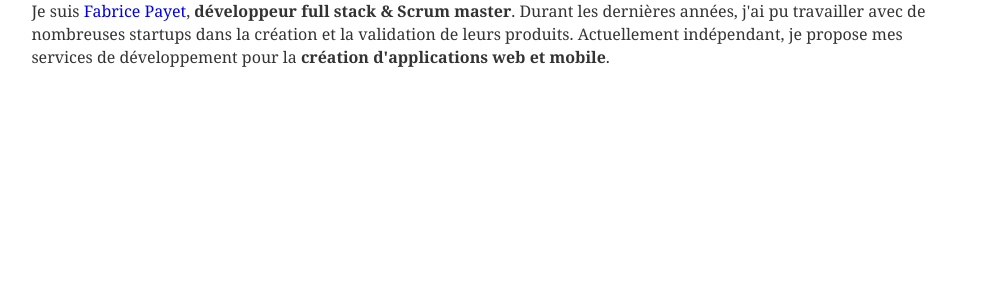
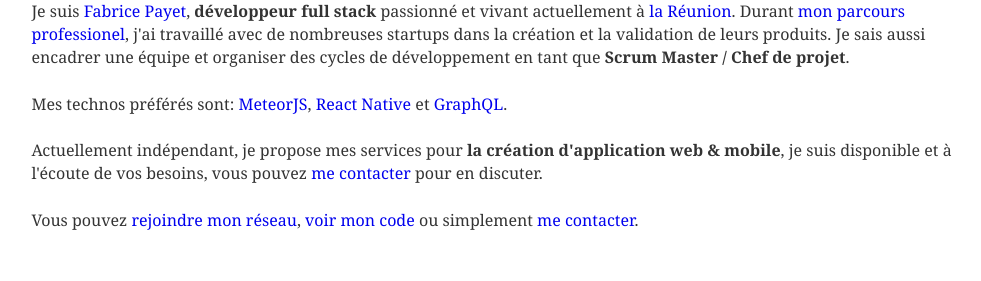
Before and after one commit to fabricepayet/fabricepayet.fr, a Gatsby site: page / in a window 1280 px wide. Shown: the whole page, without its empty margins (146-1127 px from the left). Built offline with nearby package versions, Linux system fonts and the light colour scheme; Gatsby itself is replaced by a stand-in of ours.

Commit message:
change about text

```diff
--- a/src/components/Header/index.js
+++ b/src/components/Header/index.js
@@ -58,7 +58,6 @@ const Header = () => (
   <div
     style={{
       borderBottom: '1px solid #ddd',
-      marginBottom: '48px',
       backgroundColor: 'whitesmoke',
     }}
   >
--- a/src/layouts/index.css
+++ b/src/layouts/index.css
@@ -5,6 +5,8 @@ html {
 }
 body {
   margin: 0;
+  height: 100vh;
+  background-color: whitesmoke;
 }
 article,
 aside,
@@ -60,7 +62,7 @@ dfn {
 }
 h1 {
   font-size: 2em;
-  margin: .67em 0;
+  margin: 0.67em 0;
 }
 mark {
   background-color: #ff0;
@@ -77,10 +79,10 @@ sup {
   vertical-align: baseline;
 }
 sub {
-  bottom: -.25em;
+  bottom: -0.25em;
 }
 sup {
-  top: -.5em;
+  top: -0.5em;
 }
 img {
   border-style: none;
@@ -122,29 +124,29 @@ button,
 select {
   text-transform: none;
 }
-[type=reset],
-[type=submit],
+[type='reset'],
+[type='submit'],
 button,
-html [type=button] {
+html [type='button'] {
   -webkit-appearance: button;
 }
-[type=button]::-moz-focus-inner,
-[type=reset]::-moz-focus-inner,
-[type=submit]::-moz-focus-inner,
+[type='button']::-moz-focus-inner,
+[type='reset']::-moz-focus-inner,
+[type='submit']::-moz-focus-inner,
 button::-moz-focus-inner {
   border-style: none;
   padding: 0;
 }
-[type=button]:-moz-focusring,
-[type=reset]:-moz-focusring,
-[type=submit]:-moz-focusring,
+[type='button']:-moz-focusring,
+[type='reset']:-moz-focusring,
+[type='submit']:-moz-focusring,
 button:-moz-focusring {
   outline: 1px dotted ButtonText;
 }
 fieldset {
   border: 1px solid silver;
   margin: 0 2px;
-  padding: .35em .625em .75em;
+  padding: 0.35em 0.625em 0.75em;
 }
 legend {
   box-sizing: border-box;
@@ -157,26 +159,26 @@ legend {
 textarea {
   overflow: auto;
 }
-[type=checkbox],
-[type=radio] {
+[type='checkbox'],
+[type='radio'] {
   box-sizing: border-box;
   padding: 0;
 }
-[type=number]::-webkit-inner-spin-button,
-[type=number]::-webkit-outer-spin-button {
+[type='number']::-webkit-inner-spin-button,
+[type='number']::-webkit-outer-spin-button {
   height: auto;
 }
-[type=search] {
+[type='search'] {
   -webkit-appearance: textfield;
   outline-offset: -2px;
 }
-[type=search]::-webkit-search-cancel-button,
-[type=search]::-webkit-search-decoration {
+[type='search']::-webkit-search-cancel-button,
+[type='search']::-webkit-search-decoration {
   -webkit-appearance: none;
 }
 ::-webkit-input-placeholder {
   color: inherit;
-  opacity: .54;
+  opacity: 0.54;
 }
 ::-webkit-file-upload-button {
   -webkit-appearance: button;
@@ -202,10 +204,10 @@ body {
   font-weight: normal;
   word-wrap: break-word;
   font-kerning: normal;
-  -moz-font-feature-settings: "kern", "liga", "clig", "calt";
-  -ms-font-feature-settings: "kern", "liga", "clig", "calt";
-  -webkit-font-feature-settings: "kern", "liga", "clig", "calt";
-  font-feature-settings: "kern", "liga", "clig", "calt";
+  -moz-font-feature-settings: 'kern', 'liga', 'clig', 'calt';
+  -ms-font-feature-settings: 'kern', 'liga', 'clig', 'calt';
+  -webkit-font-feature-settings: 'kern', 'liga', 'clig', 'calt';
+  font-feature-settings: 'kern', 'liga', 'clig', 'calt';
 }
 img {
   max-width: 100%;
@@ -573,10 +575,10 @@ td,
 th {
   text-align: left;
   border-bottom: 1px solid hsla(0, 0%, 0%, 0.12);
-  font-feature-settings: "tnum";
-  -moz-font-feature-settings: "tnum";
-  -ms-font-feature-settings: "tnum";
-  -webkit-font-feature-settings: "tnum";
+  font-feature-settings: 'tnum';
+  -moz-font-feature-settings: 'tnum';
+  -ms-font-feature-settings: 'tnum';
+  -webkit-font-feature-settings: 'tnum';
   padding-left: 0.96667rem;
   padding-right: 0.96667rem;
   padding-top: 0.725rem;
@@ -594,8 +596,8 @@ tt,
 code {
   background-color: hsla(0, 0%, 0%, 0.04);
   border-radius: 3px;
-  font-family: "SFMono-Regular", Consolas, "Roboto Mono", "Droid Sans Mono",
-    "Liberation Mono", Menlo, Courier, monospace;
+  font-family: 'SFMono-Regular', Consolas, 'Roboto Mono', 'Droid Sans Mono',
+    'Liberation Mono', Menlo, Courier, monospace;
   padding: 0;
   padding-top: 0.2em;
   padding-bottom: 0.2em;
@@ -609,13 +611,13 @@ code:after,
 tt:before,
 tt:after {
   letter-spacing: -0.2em;
-  content: " ";
+  content: ' ';
 }
 pre code:before,
 pre code:after,
 pre tt:before,
 pre tt:after {
-  content: "";
+  content: '';
 }
 @media only screen and (max-width: 480px) {
   html {
--- a/src/pages/index.js
+++ b/src/pages/index.js
@@ -3,9 +3,6 @@ import Link from 'gatsby-link'
 import styled from 'styled-components'
 
 const ResumeContainer = styled.div`
-  display: flex;
-  align-items: center;
-
   a {
     text-decoration: none;
   }
@@ -23,11 +20,46 @@ const IndexPage = () => (
       <ResumeContainer>
         <p>
           Je suis <Link to="/">Fabrice Payet</Link>,{' '}
-          <strong>développeur full stack & Scrum master</strong>. Durant les
-          dernières années, j'ai pu travailler avec de nombreuses startups dans
-          la création et la validation de leurs produits. Actuellement
-          indépendant, je propose mes services de développement pour la{' '}
-          <strong>création d'applications web et mobile</strong>.
+          <strong>développeur full stack</strong> passionné et vivant
+          actuellement à{' '}
+          <a href="https://www.iledelareunion.net/" target="_blank">
+            la Réunion
+          </a>. Durant <Link to="/resume/">mon parcours professionel</Link>,
+          j'ai travaillé avec de nombreuses startups dans la création et la
+          validation de leurs produits. Je sais aussi encadrer une équipe et
+          organiser des cycles de développement en tant que{' '}
+          <strong>Scrum Master / Chef de projet</strong>.
+        </p>
+        Mes technos préférés sont:{' '}
+        <a href="https://www.meteor.com/" target="_blank">
+          MeteorJS
+        </a>,{' '}
+        <a href="https://facebook.github.io/react-native/" target="_blank">
+          React Native
+        </a>{' '}
+        et{' '}
+        <a href="https://graphql.org/" target="_blank">
+          GraphQL
+        </a>.
+        <p />
+        <p>
+          Actuellement indépendant, je propose mes services pour{' '}
+          <strong>la création d'application web & mobile</strong>, je suis
+          disponible et à l'écoute de vos besoins, vous pouvez{' '}
+          <Link to="/contact">me contacter</Link> pour en discuter.
+        </p>
+        <p>
+          Vous pouvez{' '}
+          <a
+            href="https://www.linkedin.com/in/fabricepayetpro/"
+            target="_blank"
+          >
+            rejoindre mon réseau
+          </a>,{' '}
+          <a href="https://github.com/fpayet" target="_blank">
+            voir mon code
+          </a>{' '}
+          ou simplement <Link to="/contact">me contacter</Link>.
         </p>
       </ResumeContainer>
     </InnerContainer>
--- a/src/pages/portfolio.js
+++ b/src/pages/portfolio.js
@@ -10,6 +10,7 @@ const InnerContainer = styled.div`
 
 const PortfolioPage = () => (
   <InnerContainer>
+    <h2>Mes derniers projets</h2>
     <div>En construction...</div>
   </InnerContainer>
 )
--- a/src/pages/resume.js
+++ b/src/pages/resume.js
@@ -22,6 +22,7 @@ const ResumeContainer = styled.div`
 
 const ResumePage = () => (
   <InnerContainer>
+    {/* <p>Mon parcours professionnel et mes formations</p> */}
     <ResumeContainer>
       <div>
         <h2>Work Experience</h2>
@@ -74,8 +75,7 @@ const ResumePage = () => (
             date="jui2012 - mai 2013"
             description="Développement sur système embarqués
             Développement d’un protocole de communication pour la récupération de données
-            Conception d’une solution d’authentification centralisée sur un parc hétérogène
-            "
+            Conception d’une solution d’authentification centralisée sur un parc hétérogène"
             logo="rdtronic.jpg"
             technologies="Java, Linux"
             companyLink="http://www.rdtronic.com"
```
Also changed, not shown: src/layouts/index.js (+7 -1 lines).
